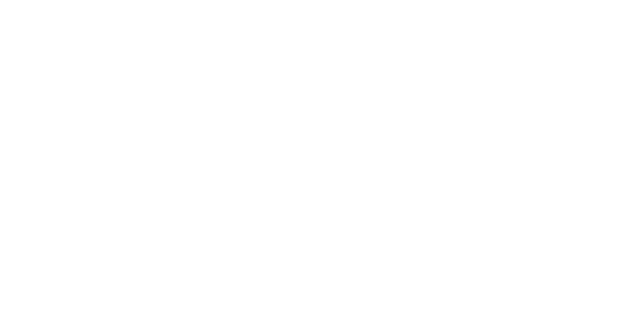
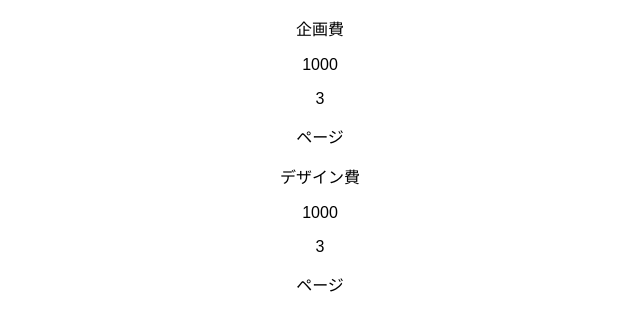
Before and after one commit to ishigami-prart/react-mitumori, a React (Create React App) app: page / in a window 1280 px wide. Shown: the top 330 px of the page, without its empty margins (320-960 px from the left). Built offline with nearby package versions, Linux system fonts and the light colour scheme.

Commit message:
行を.mapでループさせる

```diff
--- a/src/App.jsx
+++ b/src/App.jsx
@@ -2,19 +2,33 @@
 import "./styles.css";
 
 export default function App() {
-  const [price, setPrice] = useState({
-    tanka: "1000",
-    suuryou: "3",
-    tani: "ページ"
-  });
+  const [price, setPrice] = useState([
+    {
+      koumoku: "企画費",
+      tanka: "1000",
+      suuryou: "3",
+      tani: "ページ"
+    },
+    {
+      koumoku: "デザイン費",
+      tanka: "1000",
+      suuryou: "3",
+      tani: "ページ"
+    }
+  ]);
 
   return (
     <div className="App">
-      <div>
-        <p></p>
-        <p></p>
-        <p></p>
-      </div>
+      {price.map((s) => {
+        return (
+          <div key={s}>
+            <p>{s.koumoku}</p>
+            <p>{s.tanka}</p>
+            <p>{s.suuryou}</p>
+            <p>{s.tani}</p>
+          </div>
+        );
+      })}
     </div>
   );
 }
```
